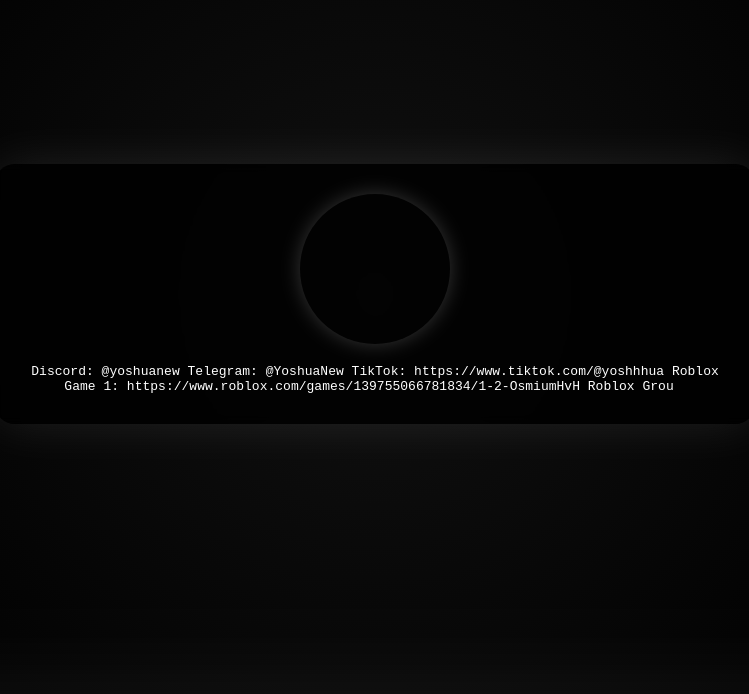
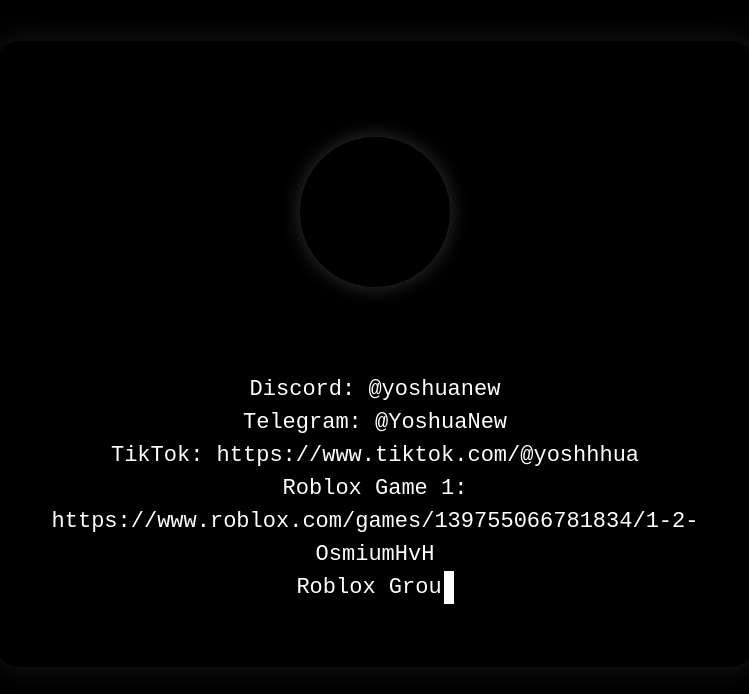
Before and after one commit to kislisin170688-sketch/YoshuaNew, a plain HTML site: page index.html in a window 1280 px wide. Shown: the part 106-800 px from the top of the page, without its empty margins (265-1014 px from the left). Drawn offline with Linux system fonts and the light colour scheme.

Commit message:
Update index.html

```diff
--- a/index.html
+++ b/index.html
@@ -2,52 +2,55 @@
 <html lang="en">
 <head>
 <meta charset="UTF-8">
-<title>Room Effect</title>
+<title>YoshuaNew</title>
 <style>
   body, html {
     margin: 0;
     padding: 0;
+    height: 100%;
     width: 100%;
-    height: 100%;
     background: #000;
     font-family: monospace;
     color: #fff;
-    overflow: hidden;
     display: flex;
     justify-content: center;
     align-items: center;
-    perspective: 1200px;
+    overflow: hidden;
+    perspective: 1000px;
+    flex-direction: column;
   }
 
-  /* Комната */
-  .room {
-    position: relative;
-    width: 100%;
-    height: 100%;
-    background: radial-gradient(circle at center, #111 0%, #000 80%);
-    overflow: hidden;
+  /* Время сверху */
+  #time {
+    position: absolute;
+    top: 20px;
+    font-size: 28px;
+    letter-spacing: 1px;
   }
 
-  /* Эффект мерцающего экрана */
-  .screen {
-    width: 700px;
-    border-radius: 20px;
-    background: rgba(0,0,0,0.8);
-    box-shadow: 0 0 50px rgba(255,255,255,0.1);
-    backdrop-filter: blur(5px);
-    padding: 30px;
-    text-align: center;
+  /* Домен/название */
+  #domain {
     position: absolute;
-    top: 50%;
-    left: 50%;
-    transform: translate(-50%, -50%);
-    animation: flicker 0.15s infinite alternate;
+    top: 60px;
+    font-size: 26px;
+    letter-spacing: 1px;
   }
 
-  @keyframes flicker {
-    0% { background: rgba(0,0,0,0.75); }
-    50% { background: rgba(0,0,0,0.85); }
-    100% { background: rgba(0,0,0,0.8); }
+  .container {
+    max-width: 700px;
+    padding: 30px;
+    border-radius: 25px;
+    background: rgba(0,0,0,0.6);
+    backdrop-filter: blur(10px);
+    box-shadow: 0 0 30px rgba(255,255,255,0.1);
+    text-align: center;
+    font-size: 22px;
+    line-height: 1.5;
+    white-space: pre-wrap;
+    overflow-wrap: break-word;
+    transform-style: preserve-3d;
+    transition: transform 0.05s ease-out;
+    margin-top: 120px;
   }
 
   .avatar {
@@ -73,32 +76,24 @@
     0%,50%,100%{opacity:1;}
     25%,75%{opacity:0;}
   }
-
-  /* Границы комнаты */
-  .walls {
-    position: absolute;
-    top: 0;
-    left: 0;
-    width: 100%;
-    height: 100%;
-    box-shadow: inset 0 0 80px rgba(255,255,255,0.05), inset 0 0 150px rgba(255,255,255,0.03);
-    pointer-events: none;
-  }
 </style>
 </head>
 <body>
 
-<div class="room">
-  <div class="walls"></div>
-  <div class="screen" id="container">
-    <div class="avatar"></div>
-    <div id="text"></div>
-  </div>
+<div id="time"></div>
+<div id="domain"></div>
+
+<div class="container" id="container">
+  <div class="avatar" id="avatar"></div>
+  <div id="text"></div>
 </div>
 
 <audio id="music" src="dabbackwood — сейджуро акаши 2) (www.lightaudio.ru) (1).mp3" autoplay loop></audio>
 
 <script>
+// ------------------------
+// Типинг текста
+// ------------------------
 const text = `Discord: @yoshuanew
 Telegram: @YoshuaNew
 TikTok: https://www.tiktok.com/@yoshhhua
@@ -124,6 +119,80 @@ function typeWriter() {
   }
 }
 typeWriter();
+
+// ------------------------
+// Домен с эффектом печати и удаления
+// ------------------------
+const domainElem = document.getElementById('domain');
+const domains = ["YoshuaNew", "YO_SHUAnew", "YOSHUAnew"];
+let domainIndex = 0;
+
+function typeDomain(text, callback){
+  let pos = 0;
+  function addChar(){
+    if(pos <= text.length){
+      domainElem.textContent = text.substring(0,pos) + "_";
+      pos++;
+      setTimeout(addChar, 150);
+    } else {
+      setTimeout(() => eraseDomain(text, callback), 1000);
+    }
+  }
+  addChar();
+}
+
+function eraseDomain(text, callback){
+  let pos = text.length;
+  function removeChar(){
+    if(pos >= 0){
+      domainElem.textContent = text.substring(0,pos) + "_";
+      pos--;
+      setTimeout(removeChar, 100);
+    } else {
+      callback();
+    }
+  }
+  removeChar();
+}
+
+function nextDomain(){
+  typeDomain(domains[domainIndex], () => {
+    domainIndex = (domainIndex + 1) % domains.length;
+    nextDomain();
+  });
+}
+
+nextDomain();
+
+// ------------------------
+// Время с эффектом печати
+// ------------------------
+const timeElem = document.getElementById('time');
+
+function updateTime(){
+  const now = new Date();
+  let h = String(now.getHours()).padStart(2,"0");
+  let m = String(now.getMinutes()).padStart(2,"0");
+  let s = String(now.getSeconds()).padStart(2,"0");
+  timeElem.textContent = `${h}:${m}:${s}`;
+}
+
+setInterval(updateTime, 1000);
+updateTime();
+
+// ------------------------
+// Вращение контейнера
+// ------------------------
+const container = document.getElementById('container');
+document.addEventListener('mousemove', e => {
+  const centerX = window.innerWidth/2;
+  const centerY = window.innerHeight/2;
+  const deltaX = e.clientX - centerX;
+  const deltaY = e.clientY - centerY;
+  const rotateX = (-deltaY/25).toFixed(2);
+  const rotateY = (deltaX/25).toFixed(2);
+  container.style.transform = `rotateX(${rotateX}deg) rotateY(${rotateY}deg)`;
+});
 </script>
 
 </body>
```
